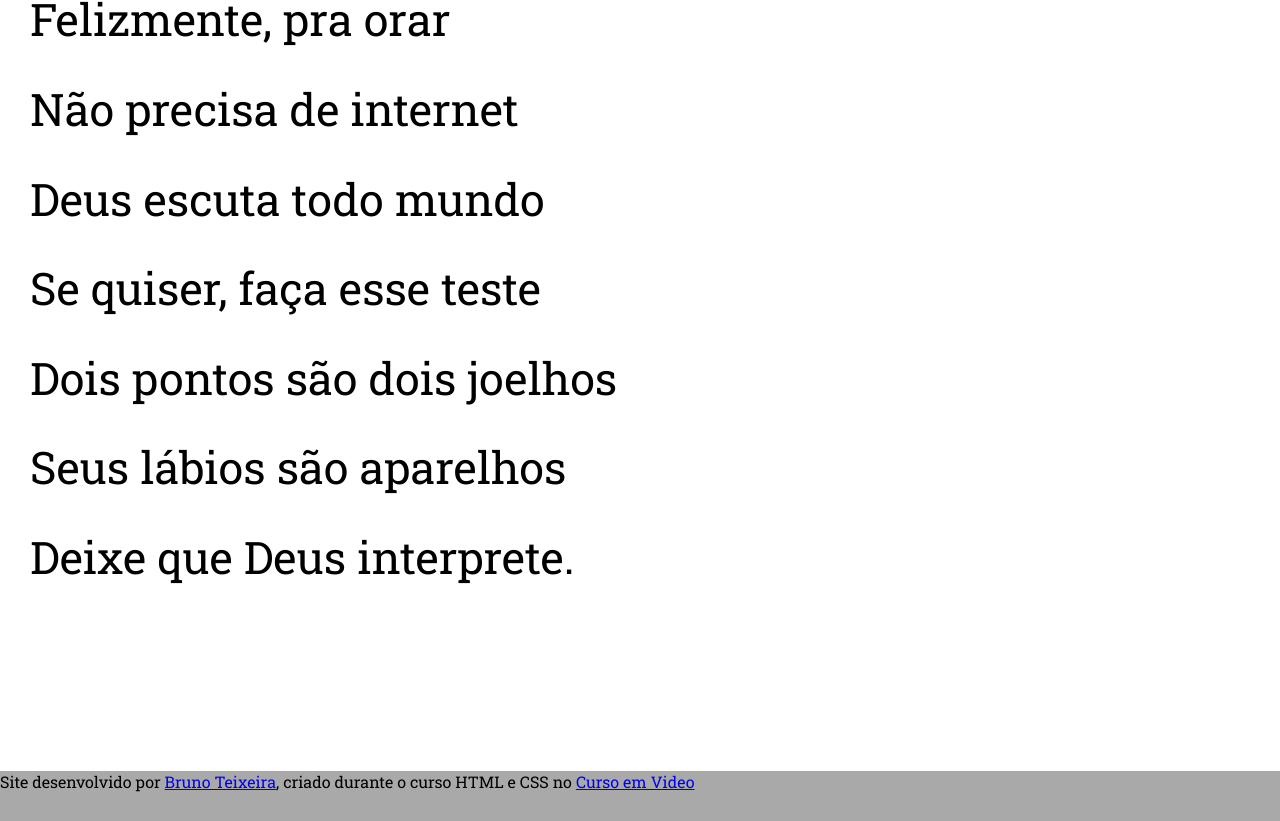
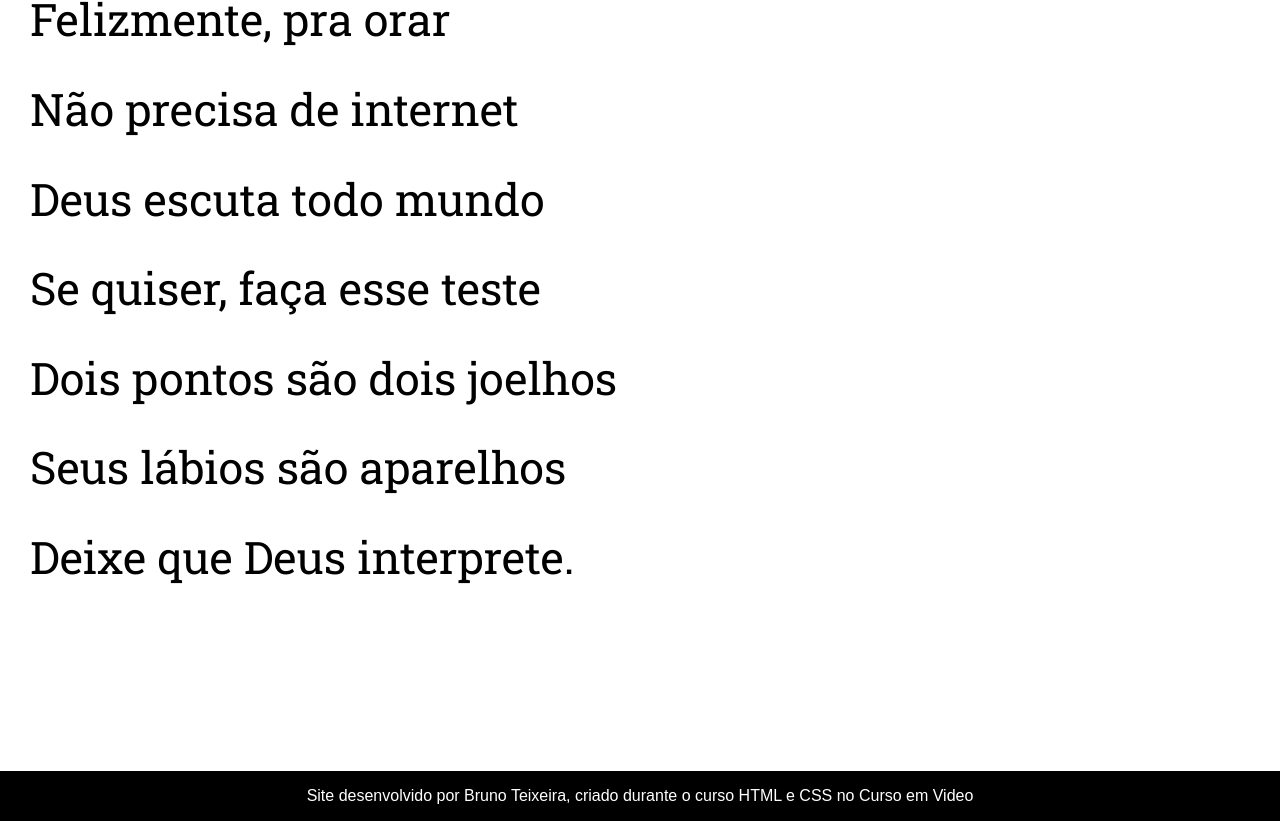
Before and after one commit to brunotxrs/Cordel-Moderno, a plain HTML site: page index.html in a window 1280 px wide. Shown: the part 5244-6065 px from the top of the page. Before the commit the page ends 6036 px from the top, so only its background shows below. Drawn offline with nearby package versions, Linux system fonts and the light colour scheme.

Commit message:
feat: styling the footer and importing the footer style

```diff
--- /dev/null
+++ b/src/css/footer.css
@@ -0,0 +1,21 @@
+footer {
+    background-color: var(--second);
+    padding: 1rem;
+
+    & p {
+        text-align: center;
+        color: var(--first);
+        font-family: Arial, Helvetica, sans-serif;
+    }
+
+    & a {
+        text-decoration: none;
+        color: var(--first);
+        text-align: justify;
+    }
+
+    & a:hover {
+        text-decoration: underline;
+        color: blue;
+    }
+}
--- a/src/css/style.css
+++ b/src/css/style.css
@@ -2,4 +2,5 @@
 @import url(global.css);
 @import url(header.css);
 @import url(section-normal.css);
-@import url(section-image.css)
+@import url(section-image.css);
+@import url(footer.css);
```
